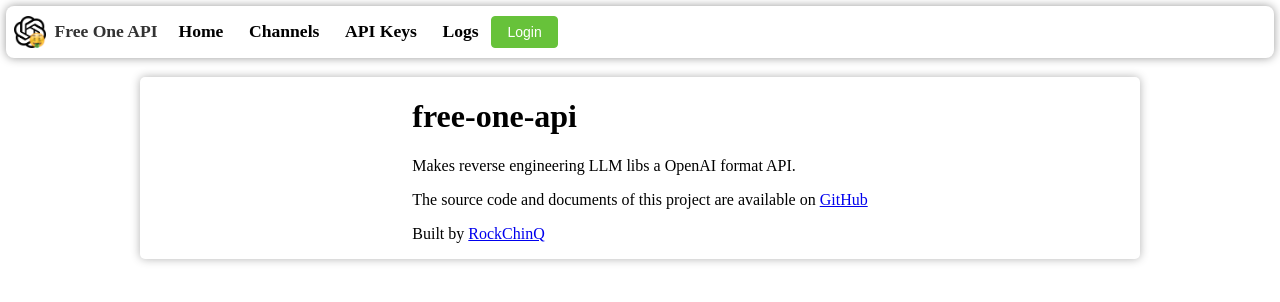
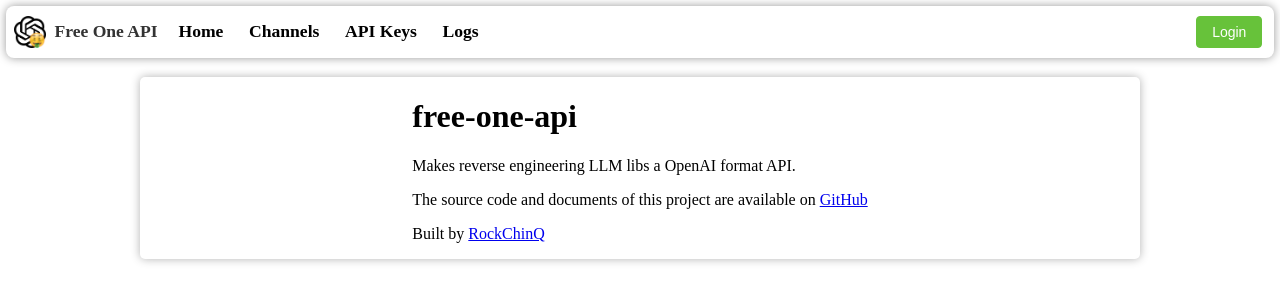
Before and after one commit to RockChinQ/free-one-api, a Vue app in the folder web/: page / in a window 1280 px wide. Shown: the top 302 px of the page. Built offline with nearby package versions, Linux system fonts and the light colour scheme; no server answers; what vue3-clipboard would draw is missing.

Commit message:
perf: move login btn to right

```diff
--- a/web/src/App.vue
+++ b/web/src/App.vue
@@ -139,6 +139,17 @@
     background-color: #ddd;
 }
 
+#login_info {
+    position: absolute;
+    right: 0;
+    margin-right: 0.2rem;
+    height: 100%;
+    padding-inline: 0.5rem;
+    display: flex;
+    align-items: center;
+    justify-content: center;
+}
+
 .no_url_style {
     text-decoration: none;
     color: inherit;
```
